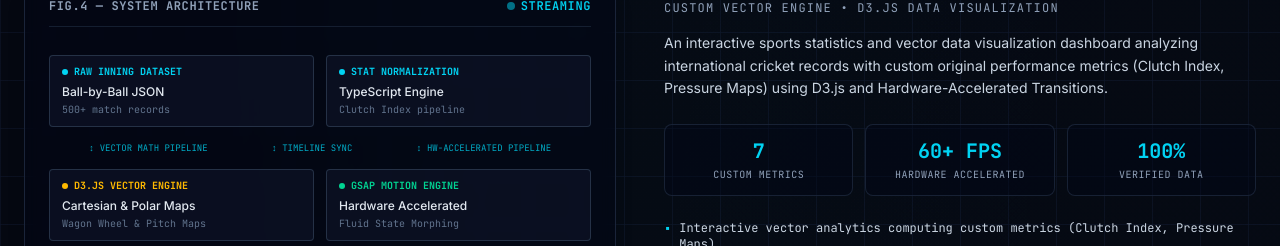
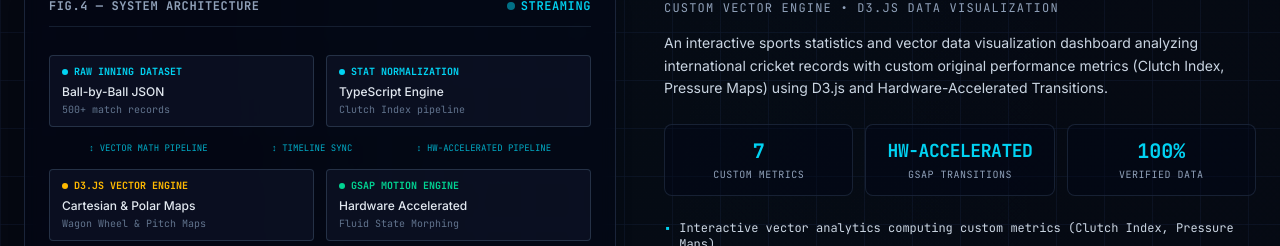
Before and after one commit to rakeshkumar0804/Developer-Portfolio, a React (Vite) app: page / in a window 1280 px wide. Shown: the part 4720-4966 px from the top of the page. Built offline with nearby package versions, Linux system fonts and the light colour scheme.

Commit message:
fix: replace numeric FPS metric with qualitative HW-ACCELERATED / GSAP TRANSITIONS on Kohli Analytics

```diff
--- a/src/components/ArchitectureReconstructModal.jsx
+++ b/src/components/ArchitectureReconstructModal.jsx
@@ -84,7 +84,7 @@ const reconstructionData = {
         activeNodes: ['monaco', 'worker'],
         activeLinks: ['ipc'],
         resolvedTitle: 'DOM Thread Blocking Avoided',
-        resolvedDesc: 'Offloaded heavy syntax parsing and code compilation to background Web Workers to guarantee constant 60 FPS typing responsiveness.',
+        resolvedDesc: 'Offloaded heavy syntax parsing and code compilation to background Web Workers to guarantee smooth typing responsiveness.',
       },
       {
         step: 2,
--- a/src/components/Projects.jsx
+++ b/src/components/Projects.jsx
@@ -800,10 +800,12 @@ export default function Projects() {
                     CUSTOM METRICS
                   </div>
                 </div>
-                <div className="border border-slate-800/80 bg-slate-950/40 p-3 rounded-lg text-center">
-                  <div className="text-xl font-bold text-cyan-400 font-mono">60+ FPS</div>
+                <div className="border border-slate-800/80 bg-slate-950/40 p-3 rounded-lg text-center flex flex-col justify-center">
+                  <div className="text-base sm:text-lg font-bold text-cyan-400 font-mono tracking-tight">
+                    HW-ACCELERATED
+                  </div>
                   <div className="text-[10px] font-mono text-slate-400 uppercase tracking-wider mt-0.5">
-                    HARDWARE ACCELERATED
+                    GSAP TRANSITIONS
                   </div>
                 </div>
                 <div className="border border-slate-800/80 bg-slate-950/40 p-3 rounded-lg text-center">
```
